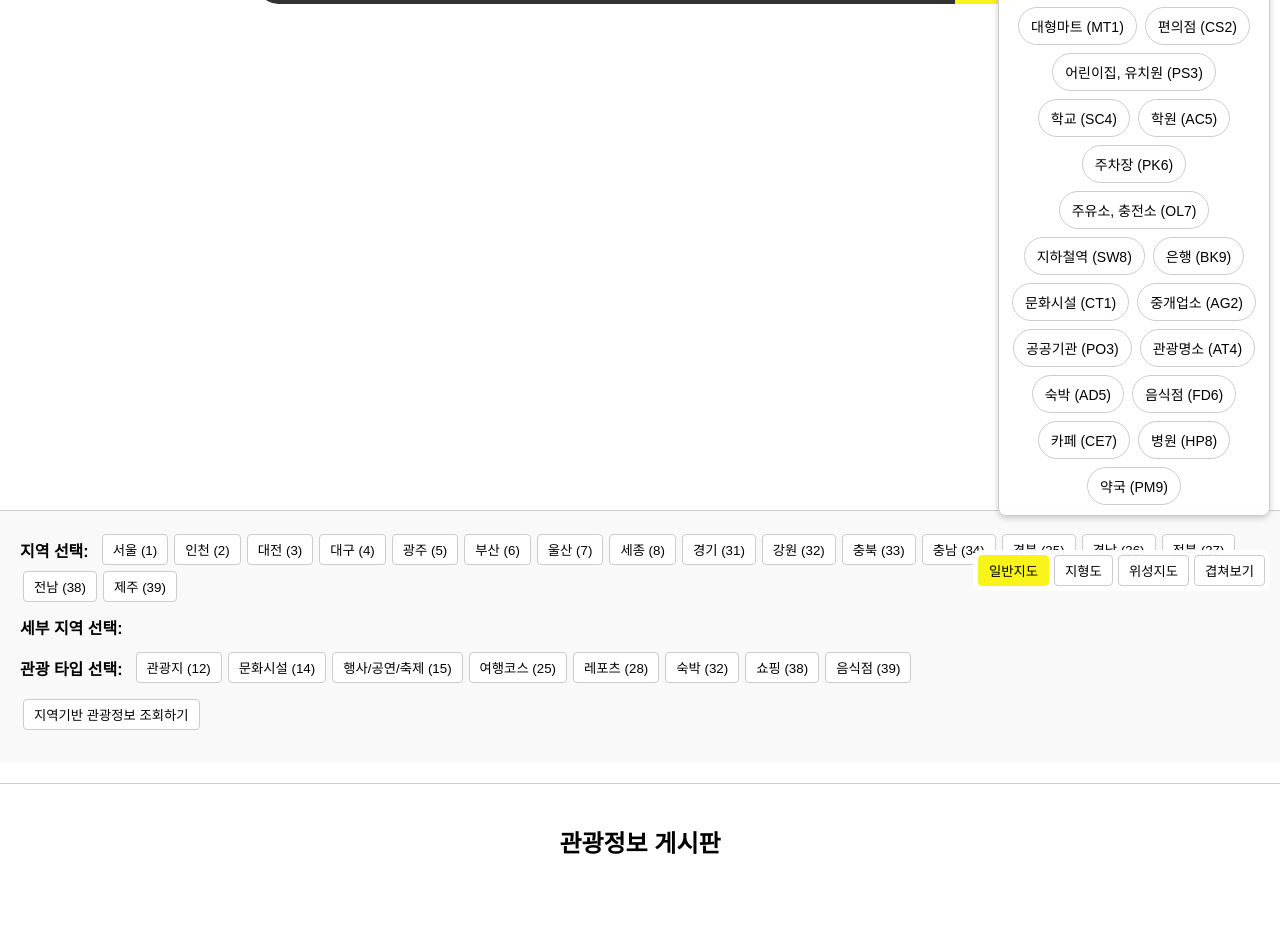
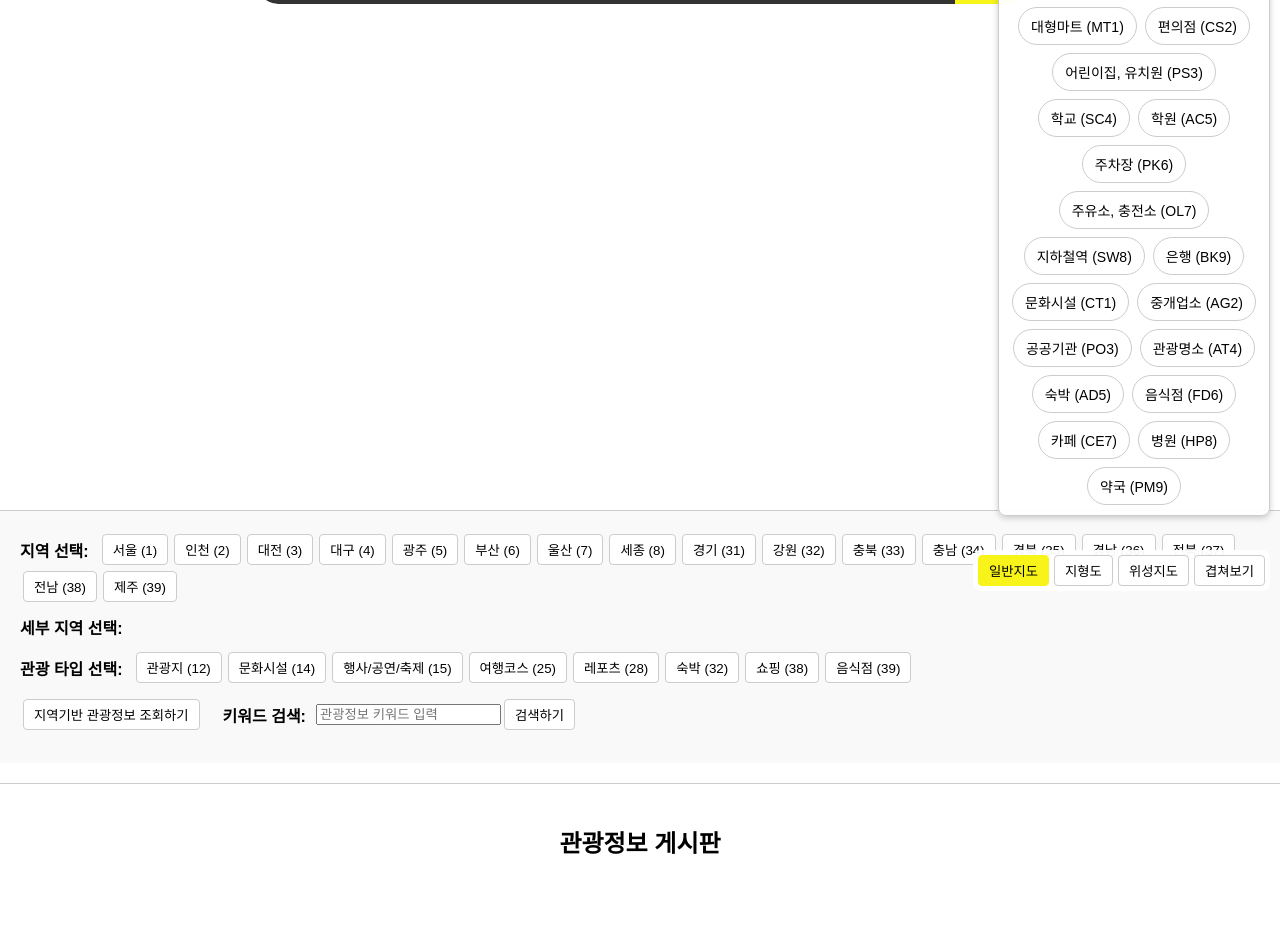
Before and after one commit to baNaNa-project01/baNaNa-map-service, a website: page docs/tourMaps.html in a window 1280 px wide. Shown: the part 100-1052 px from the top of the page. Drawn offline with nearby package versions, Linux system fonts and the light colour scheme; no server answers.

Commit message:
[Feat] 키워드 검색창 추가

```diff
--- a/docs/tourMaps.html
+++ b/docs/tourMaps.html
@@ -140,6 +140,14 @@
       </div>
       <div class="row">
         <button id="regionTourSearchButton">지역기반 관광정보 조회하기</button>
+        <!-- 신규: 키워드 검색창과 버튼 -->
+        <span style="margin-left: 20px">키워드 검색:</span>
+        <input
+          type="text"
+          id="keywordInput"
+          placeholder="관광정보 키워드 입력"
+        />
+        <button id="keywordSearchButton">검색하기</button>
       </div>
     </div>
 
```
